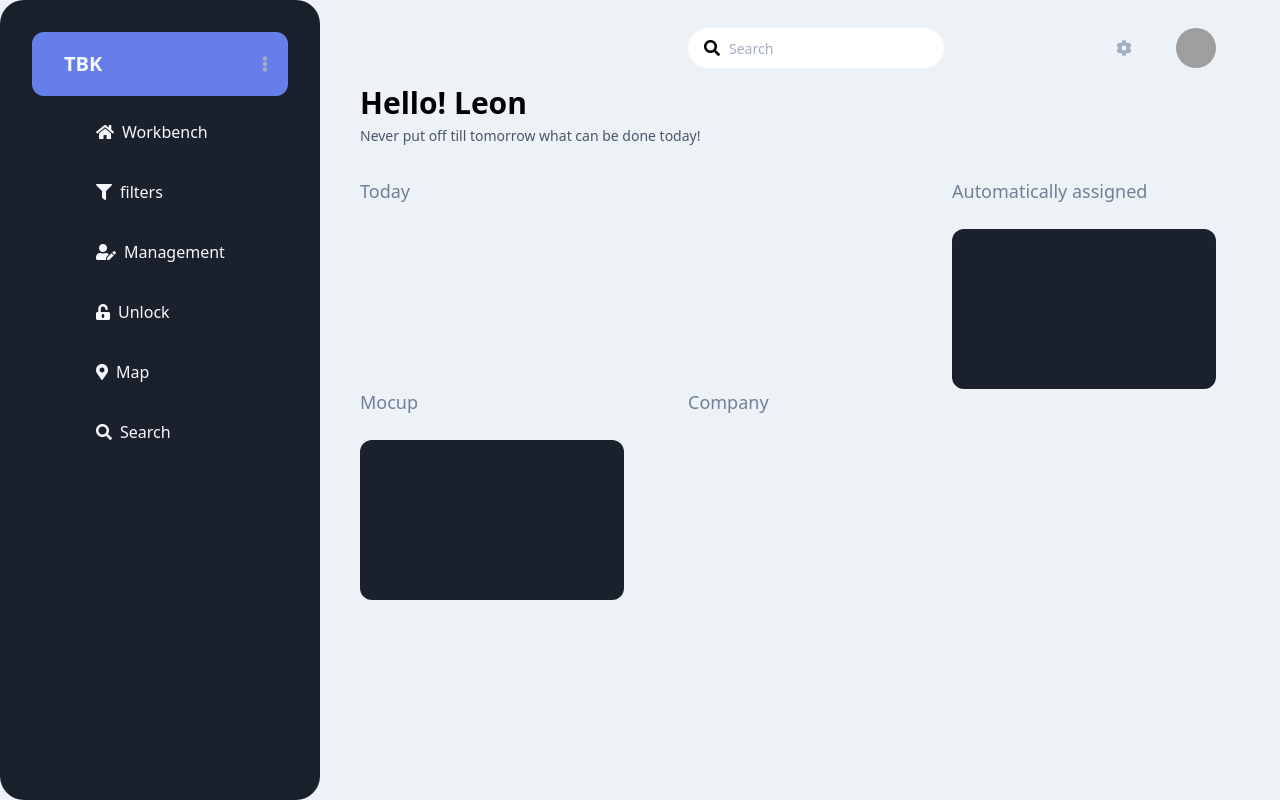
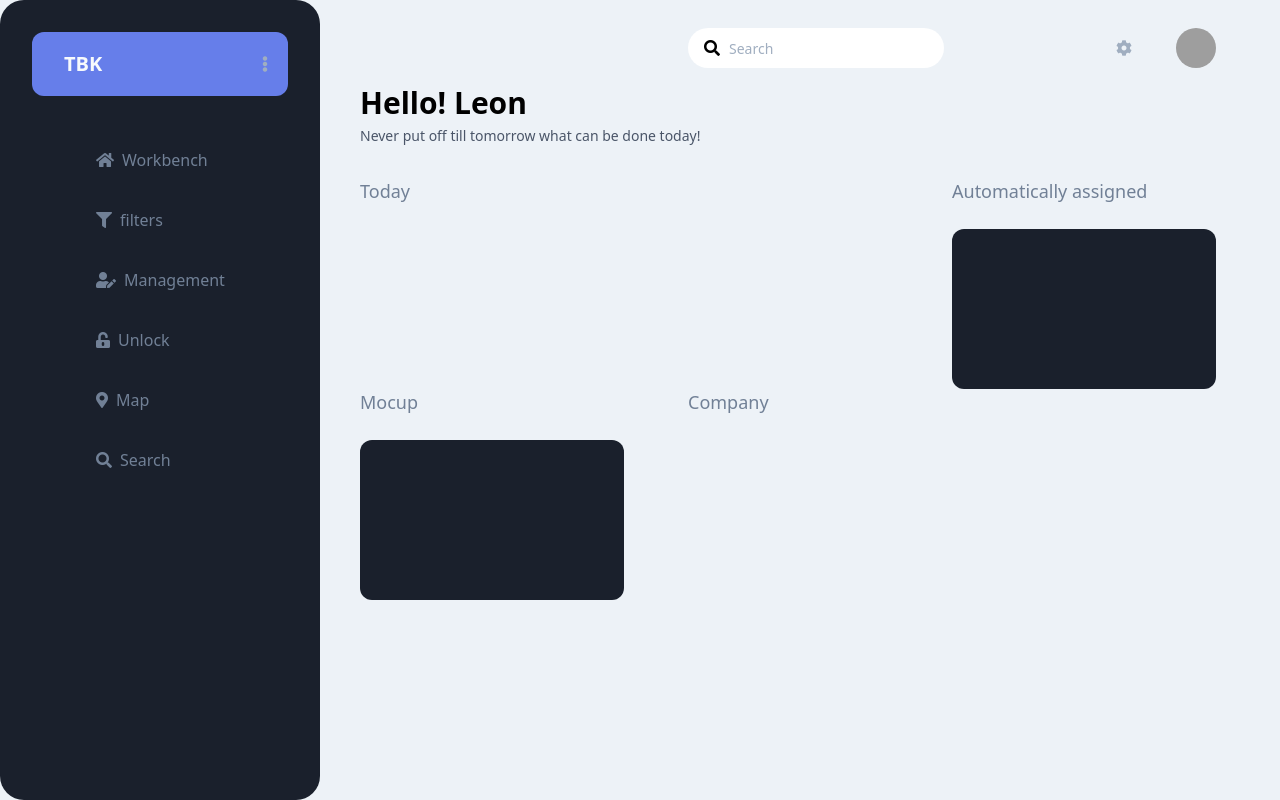
Before and after one commit to SASHAANGELM/ui-dashboard, a Vue app: page /dashboard in a window 1280 px wide. Built offline with nearby package versions, Linux system fonts and the light colour scheme; grey boxes are pictures that could not be loaded.

Commit message:
Fixsed sidebar(button)

```diff
--- a/src/components/Sidebar.vue
+++ b/src/components/Sidebar.vue
@@ -1,6 +1,6 @@
 <template>
   <div class="bg-gray-900 text-gray-100 w-80 rounded-3xl p-8">
-    <div class="flex justify-between items-center h-16 p-2 bg-indigo-500 rounded-xl">
+    <div class="flex justify-between items-center h-16 p-2 mb-10 bg-indigo-500 rounded-xl">
       <div class="ml-6 text-xl font-bold">
         TBK
       </div>
@@ -10,7 +10,7 @@
     </div>
 
     <div class="">
-      <button v-for="link in linkItems" :key="`sidebar-link-${link}`" class="block w-full my-3 pl-16 py-3 rounded-lg text-left hover:bg-gray-800 hoverAnim">
+      <button v-for="link in linkItems" :key="`sidebar-link-${link}`" class="block w-full my-3 pl-16 py-3 rounded-lg text-left text-gray-600 hover:bg-gray-800 hover:text-gray-200 hoverAnim">
         <i :class="link.icon" class="mr-2"></i>
         <span>{{link.text}}</span>
       </button>
```
